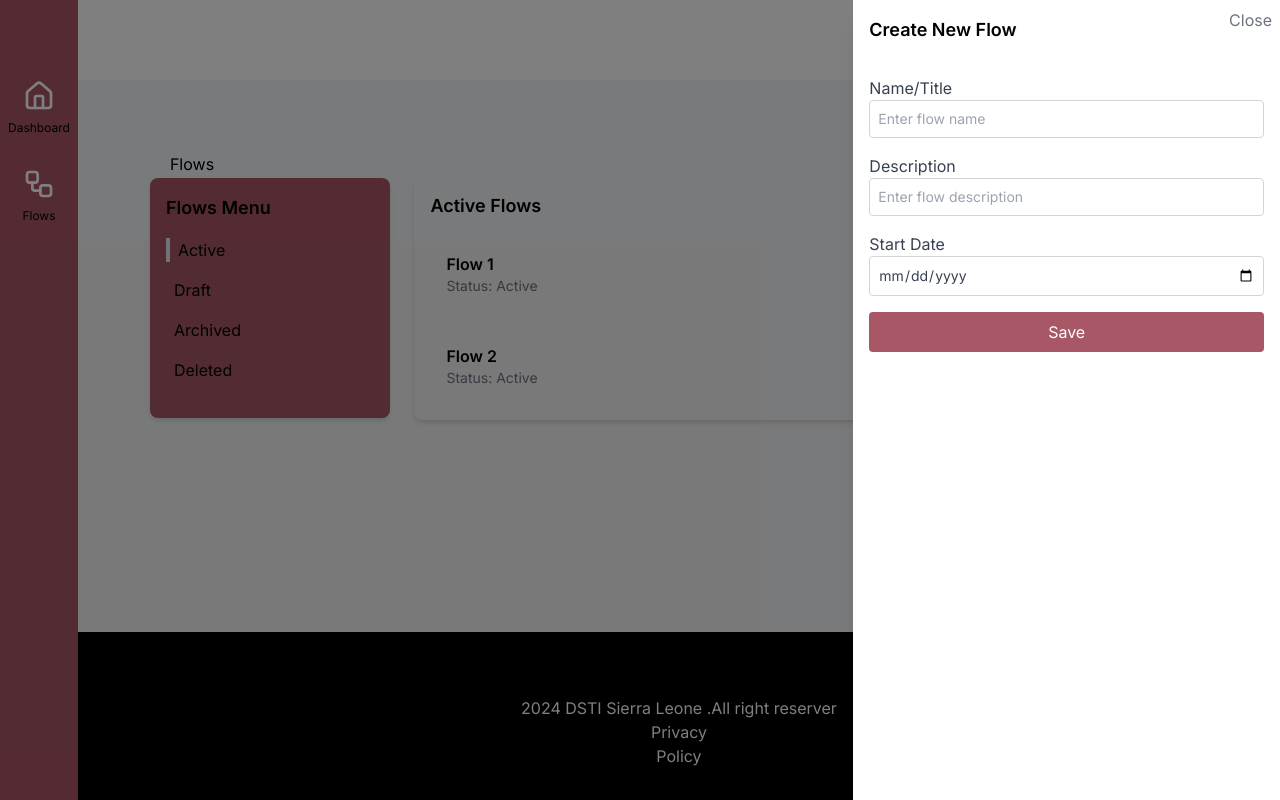
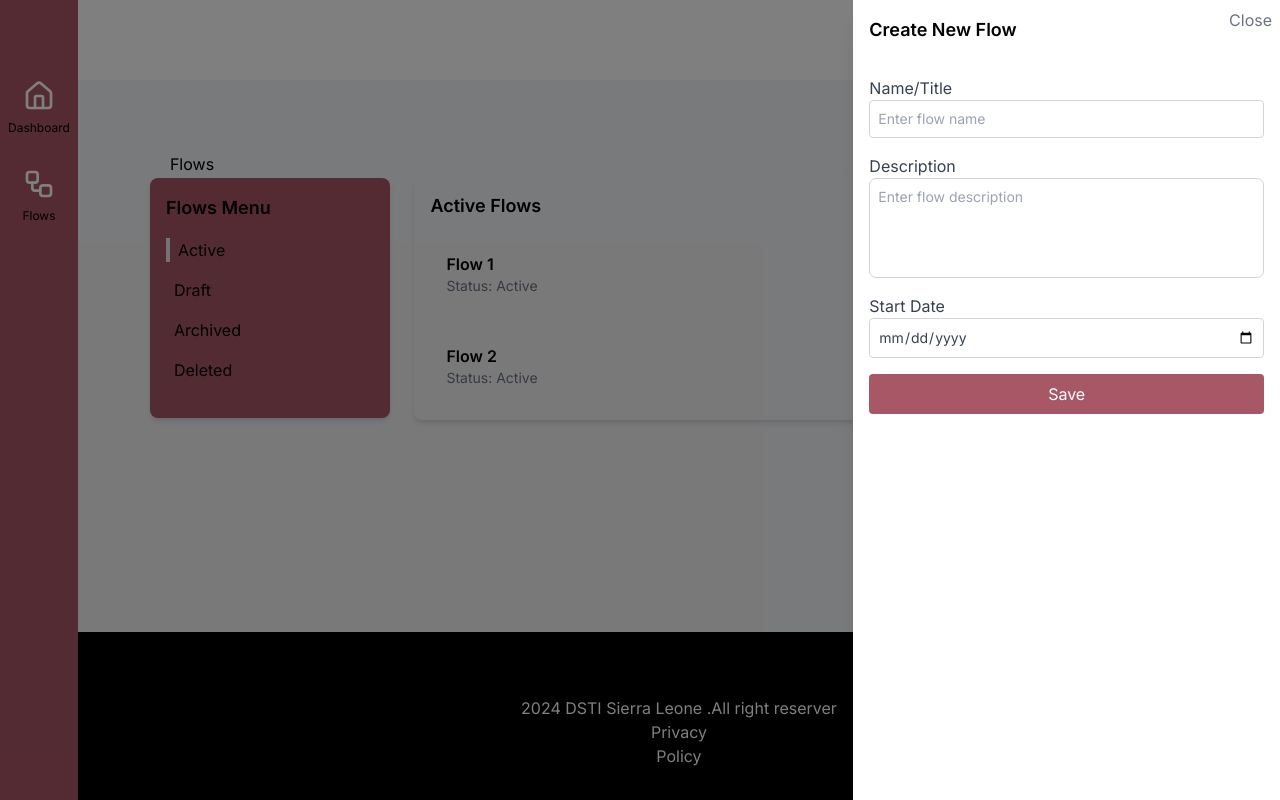
Before and after one commit to dsti-sl/e-referral, a Next.js app: page /flows in a window 1280 px wide. Both pictures are taken after a click on the button "Create Flow". Built offline with nearby package versions, Linux system fonts and the light colour scheme.

Commit message:
modify textarea

```diff
--- a/src/components/ui/Forms.tsx
+++ b/src/components/ui/Forms.tsx
@@ -37,6 +37,15 @@ const Forms: React.FC<FormsProps> = ({ fields, onSave }) => {
           <label htmlFor={field.id} className="text-gray-700">
             {field.label}
           </label>
+          {field.type === 'textarea' ? (
+            <textarea
+              id={field.id}
+              placeholder={field.placeholder}
+              required={field.required}
+              onChange={handleChange}
+              className="min-h-[100px] w-full resize-none rounded-[7px] border border-gray-300 p-2 text-sm text-gray-700"
+            />
+          ) : (
             <input
               id={field.id}
               type={field.type}
@@ -45,11 +54,12 @@ const Forms: React.FC<FormsProps> = ({ fields, onSave }) => {
               onChange={handleChange}
               className="rounded border border-gray-300 p-2 text-sm text-gray-700"
             />
+          )}
         </div>
       ))}
       <button
         type="submit"
-        className="rounded bg-erefer-rose px-4 py-2 text-white hover:bg-white focus:outline-none"
+        className="rounded bg-erefer-rose px-4 py-2 text-white hover:bg-red-400 focus:outline-none"
       >
         Save
       </button>
```
Lines whose indentation alone changed are shown as unchanged.
